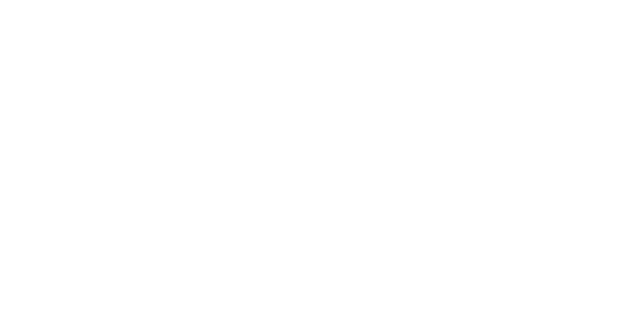
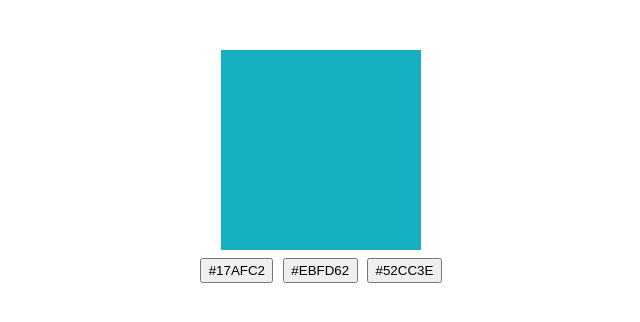
Before and after one commit to yoadev22/technical-test-react, a React (Vite) app: page / in a window 1280 px wide. Shown: the top 322 px of the page, without its empty margins (319-959 px from the left). Built offline with nearby package versions, Linux system fonts and the light colour scheme.

Commit message:
completed

```diff
--- a/src/App.jsx
+++ b/src/App.jsx
@@ -1,9 +1,9 @@
-import { ImageSlider } from "./ImageSlider";
+import ColorGuesser from "./ColorGuesser";
 
 function App() {
     return (
         <div className="App">
-            <ImageSlider />
+            <ColorGuesser />
         </div>
     );
 }
--- /dev/null
+++ b/src/ColorGuesser.css
@@ -0,0 +1,29 @@
+.color-guesser {
+    display: flex;
+    flex-direction: column;
+    gap: 0.5rem;
+    align-items: center;
+    margin: 50px auto;
+}
+.guessbox {
+    width: 200px;
+    height: 200px;
+}
+
+.choices {
+    display: flex;
+    align-items: center;
+    gap: 0.6rem;
+}
+
+.choices button {
+    padding: 0.2rem 0.4rem;
+}
+
+.correct {
+    color: green;
+}
+
+.wrong {
+    color: red;
+}
--- /dev/null
+++ b/src/ColorGuesser.jsx
@@ -0,0 +1,64 @@
+import { useEffect } from "react";
+import { useState } from "react";
+import "./ColorGuesser.css";
+
+//helper function
+function getRandomColor() {
+    const digits = "123456789ABCDEF".split("");
+
+    const combination = Array(6)
+        .fill("")
+        .map(() => {
+            const _randomIndex = parseInt(Math.random() * digits.length);
+            return digits[_randomIndex];
+        });
+    return "#" + combination.join("");
+}
+
+export default function ColorGuesser() {
+    const [color, setColor] = useState("");
+    const [answers, setAnswers] = useState([]);
+    const [result, setResult] = useState(undefined);
+
+    const generateColor = () => {
+        const actualColor = getRandomColor();
+        setColor(actualColor);
+        setAnswers(
+            [actualColor, getRandomColor(), getRandomColor()].sort(
+                () => 0.5 - Math.random()
+            )
+        );
+    };
+
+    useEffect(() => {
+        generateColor();
+    }, []);
+
+    const handleAnswerClicked = (answer) => {
+        if (answer === color) {
+            setResult("correct");
+            generateColor();
+        } else {
+            setResult("wrong");
+        }
+    };
+
+    return (
+        <div className="color-guesser">
+            <div
+                className="guessbox"
+                style={{ background: color }}
+                title={color}
+            ></div>
+            <div className="choices">
+                {answers.map((answer) => (
+                    <button onClick={() => handleAnswerClicked(answer)}>
+                        {answer}
+                    </button>
+                ))}
+            </div>
+            {result === "wrong" && <div className="wrong">Wrong Answer</div>}
+            {result === "correct" && <div className="correct">Correct!</div>}
+        </div>
+    );
+}
```
